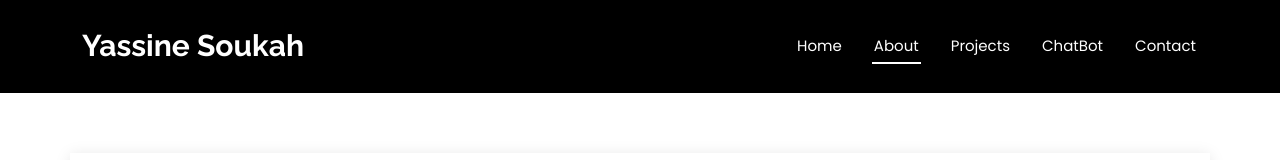
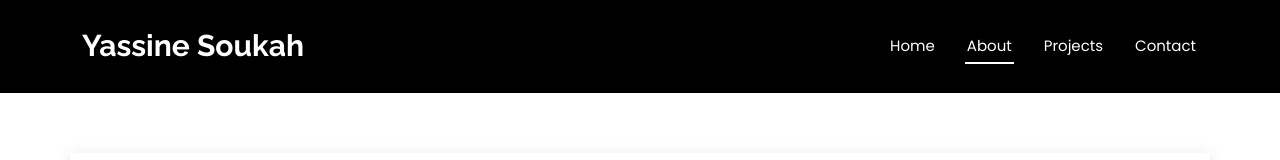
Before and after one commit to Soukah19/Por, a plain HTML site: page index.html in a window 1280 px wide. Shown: the top 160 px of the page. Drawn offline with Linux system fonts and the light colour scheme.

Commit message:
Update index.html

```diff
--- a/index.html
+++ b/index.html
@@ -52,7 +52,6 @@
           <li><a href="#hero" class="active">Home<br></a></li>
           <li><a href="#about">About</a></li>
           <li><a href="#Projects">Projects</a></li>
-          <li><a href="#portfolio">ChatBot</a></li>
           <li><a href="#contact">Contact</a></li>
         </ul>
         <i class="mobile-nav-toggle d-xl-none bi bi-list"></i>
```
